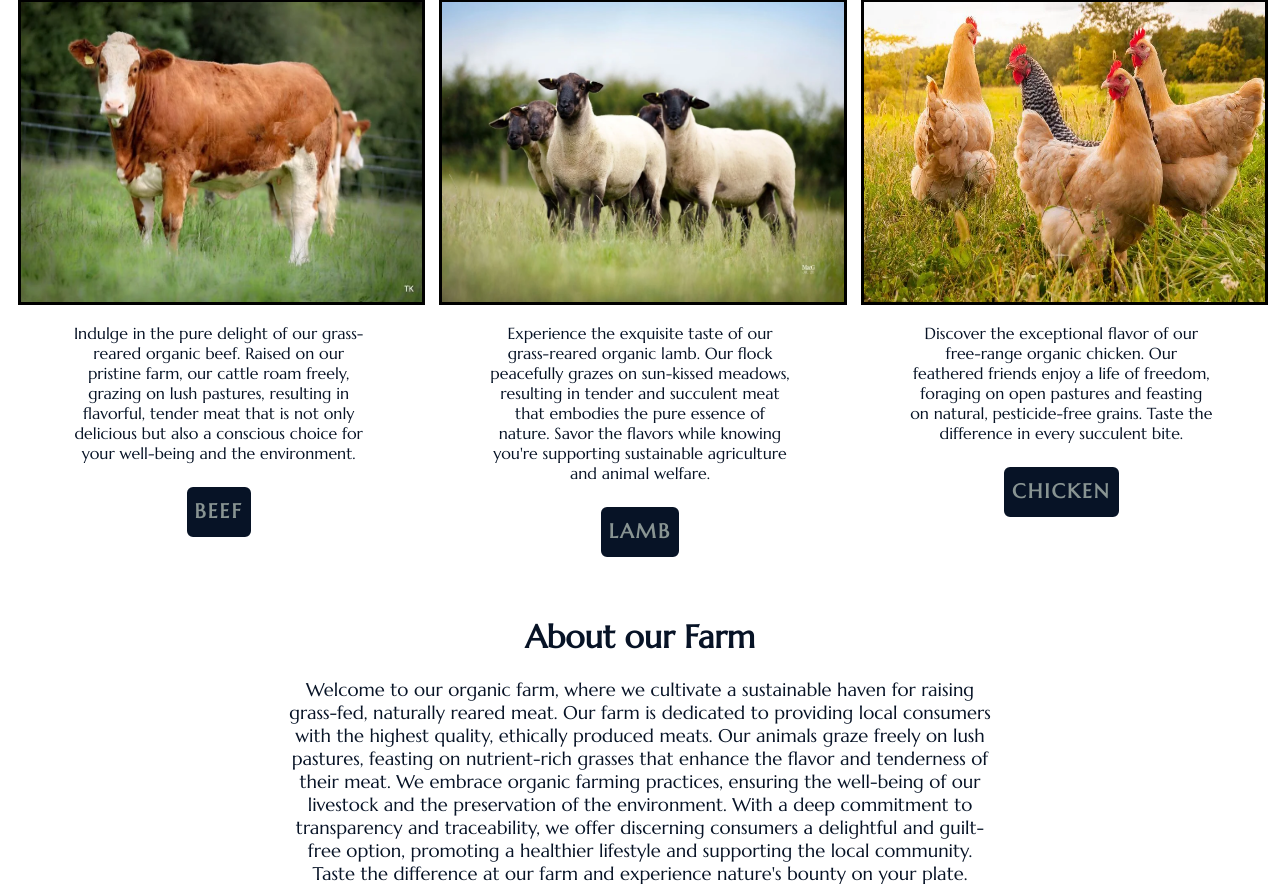
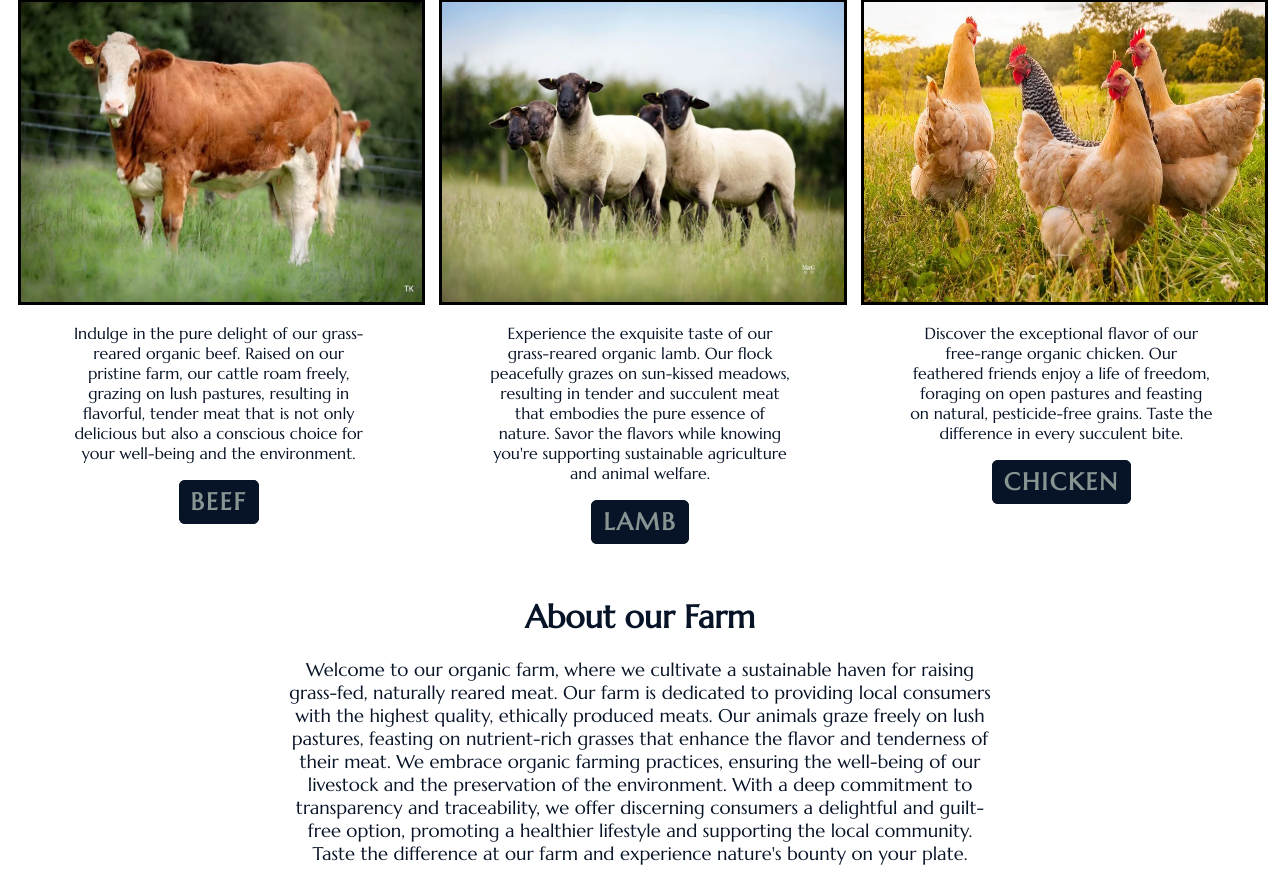
Before and after one commit to Dyl06/field-to-fork, a Django app: page / in a window 1280 px wide. Shown: the part 549-1433 px from the top of the page. Run offline with Django 3.2, Linux system fonts and the light colour scheme; some libraries are stand-ins or nearby versions.

Commit message:
Style buttons across site for uniformity. Add method to calculate line-total in basket and my orders.

```diff
--- a/farmshop/views.py
+++ b/farmshop/views.py
@@ -102,6 +102,9 @@ class RegisterRequest(View):
         return render(
            request,
            'register.html',
+           {
+                "register_form": NewUserForm()
+           },
         )
 
     def post(self, request, *args, **kwargs):
@@ -134,6 +137,9 @@ class Login(View):
         return render(
            request,
            'login.html',
+           {
+                "login_form": AuthenticationForm()
+            },
         )
 
     def post(self, request, *args, **kwargs):
--- a/static/css/style.css
+++ b/static/css/style.css
@@ -114,13 +114,6 @@ body {
     max-height: 300px;
 }
 
-/* .image {
-    width: 100%;
-    height: 300px;
-    box-sizing: border-box;
-    border: 3px solid black;
- } */
-
  #image {
     width: 100%;
     height: 300px;
@@ -148,6 +141,11 @@ body {
     text-align: center;
 }
 
+.button{
+    padding: 5px 10px;
+}
+
+.button,
 button {
     width: auto;
     height: 50px;
@@ -155,9 +153,6 @@ button {
     border-radius: 6px;
     align-items: baseline;
     background: #071326;
- }
-
- button a {
     text-decoration: none;
     font-family: 'Marcellus', serif;
     font-weight: 700;
@@ -167,11 +162,9 @@ button {
     letter-spacing: 2px
 }
 
-button a:hover {
+.button:hover,
+button:hover {
     color: #071326;
-}
-
-button:hover {
     background: rgb(136, 148, 146);
 }
 
--- a/templates/cart.html
+++ b/templates/cart.html
@@ -36,6 +36,9 @@
                     <p class="font-normal text-gray-700 dark:text-gray-400">
                        Price = £{{ item.products.price }}
                     </p>
+                    <p class="font-normal text-gray-700 dark:text-gray-400">
+                        Line Total = £{{ item.line_total }}
+                     </p>
                     <form method="post">
                         {% csrf_token %}
                         <input type="hidden" name="action" value="delete"/>
--- a/templates/index.html
+++ b/templates/index.html
@@ -26,9 +26,7 @@
                 </p>
             </div>
             <div class="center">
-                    <button>
-                        <a href='/products/beef'>Beef</a>
-                    </button>
+                <a class='button' href='/products/beef'>Beef</a>
             </div>
         </div>
         <div class="product-container">
@@ -46,9 +44,7 @@
                 </p>
             </div>
             <div class="center">
-            <button>
-                <a href='/products/lamb'>Lamb</a>
-            </button>
+                <a class='button' href='/products/lamb'>Lamb</a>
             </div>
         </div>
         <div class="product-container">
@@ -65,9 +61,7 @@
                 </p>
             </div>
             <div class="center">
-            <button>
-                <a href='/products/chicken'>Chicken</a>
-            </button>
+                <a class='button' href='/products/chicken'>Chicken</a>
             </div>
         </div>
     </div>
--- a/templates/login.html
+++ b/templates/login.html
@@ -9,8 +9,8 @@
         {% csrf_token %}
         {{ login_form|crispy }}
         <div class="center">
-            <button>
-                <a href="/login">Login</a>
+            <button method="post" type="submit">
+                Login
             </button>
         </div>
     </form>
--- a/templates/order_created.html
+++ /dev/null
@@ -1,6 +0,0 @@
-<h1>Order {{ new_order.id }} Created</h1>
-
-You have ordered:
-{{ product }}
-{{ product.product_description }}
-{{ product.items }}
--- a/templates/product.html
+++ b/templates/product.html
@@ -17,14 +17,12 @@
             <h4>Price: £{{ product.price }}</h4>
         </div>
         <div class="center">
-        <button>
             <form method="post" action="/basket/">
                 {% csrf_token %}
                 <input type="hidden" name="action" value="add_to_basket"/>
                 <input type="hidden" name="product_id" value="{{ product.id }}"/>
-                <input type="submit" value="Add to Basket"/>
+                <button type="submit">Add to Basket</button>
             </form>
-        </button>
         </div>
     </div>
         {% endfor %}
--- a/templates/register.html
+++ b/templates/register.html
@@ -10,8 +10,8 @@
         {% csrf_token %}
         {{ register_form|crispy }}
         <div class="center">
-        <button>
-            <a href="/register">Register</a>
+        <button type="submit">
+            <a>Register</a>
         </button>
         </div>
     </form>
```
Also changed, not shown: farmshop/models.py (+6 -2 lines), templates/my_orders.html (+7 -1 lines).
